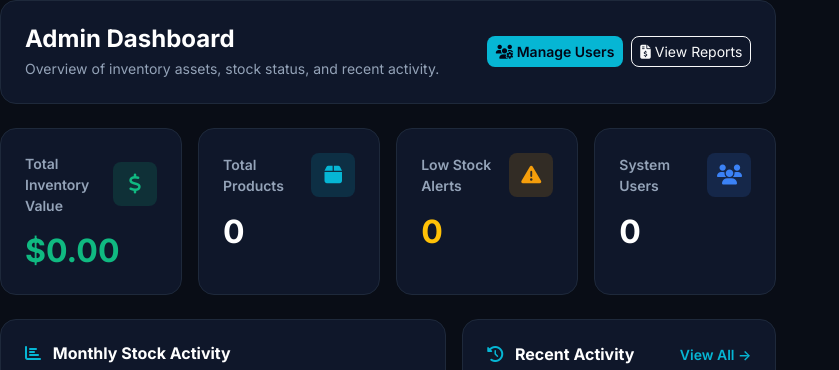
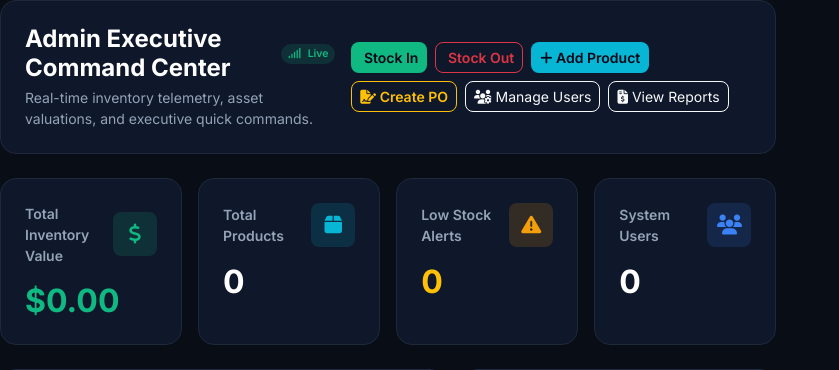
Before and after one commit to jayandisemini/inventory-management-system, a PHP site: template app/Views/dashboard/admin.php in a window 1280 px wide. Shown: the top 370 px of the page, without its empty margins (0-839 px from the left). Run offline with PHP 8.4, Linux system fonts and the light colour scheme; the template is opened without the code that fills it, so the values that code supplies are empty; some libraries are stand-ins or nearby versions.

Commit message:
feat(dashboard): add executive quick actions bar

```diff
--- a/app/Views/dashboard/admin.php
+++ b/app/Views/dashboard/admin.php
@@ -3,11 +3,26 @@
     <!-- Simple Top Header -->
     <div class="d-flex flex-column flex-md-row justify-content-between align-items-md-center mb-4 gap-3 bg-slate-900 p-4 rounded-4 border border-slate-800">
         <div>
-            <h4 class="fw-bold text-white mb-1">Admin Dashboard</h4>
-            <p class="text-slate-400 fs-7 mb-0">Overview of inventory assets, stock status, and recent activity.</p>
+            <div class="d-flex align-items-center gap-2">
+                <h4 class="fw-bold text-white mb-0">Admin Executive Command Center</h4>
+                <span class="badge bg-emerald-subtle text-emerald rounded-pill px-2.5 py-1 fs-8 fw-semibold"><i class="fas fa-signal me-1"></i> Live</span>
+            </div>
+            <p class="text-slate-400 fs-7 mb-0 mt-1">Real-time inventory telemetry, asset valuations, and executive quick commands.</p>
         </div>
-        <div class="d-flex gap-2">
-            <a href="/users" class="btn btn-cyan btn-sm rounded-3 fw-semibold">
+        <div class="d-flex flex-wrap gap-2">
+            <a href="/inventory/stock-in" class="btn btn-emerald btn-sm rounded-3 fw-semibold">
+                <i class="fas fa-arrow-down-left me-1.5"></i> Stock In
+            </a>
+            <a href="/inventory/stock-out" class="btn btn-outline-danger btn-sm rounded-3 fw-semibold">
+                <i class="fas fa-arrow-up-right me-1.5"></i> Stock Out
+            </a>
+            <a href="/products/create" class="btn btn-cyan btn-sm rounded-3 fw-semibold">
+                <i class="fas fa-plus me-1.5"></i> Add Product
+            </a>
+            <a href="/purchase-orders/create" class="btn btn-outline-warning btn-sm rounded-3 fw-semibold">
+                <i class="fas fa-file-signature me-1.5"></i> Create PO
+            </a>
+            <a href="/users" class="btn btn-outline-light btn-sm rounded-3">
                 <i class="fas fa-users-gear me-1.5"></i> Manage Users
             </a>
             <a href="/reports" class="btn btn-outline-light btn-sm rounded-3">
```
